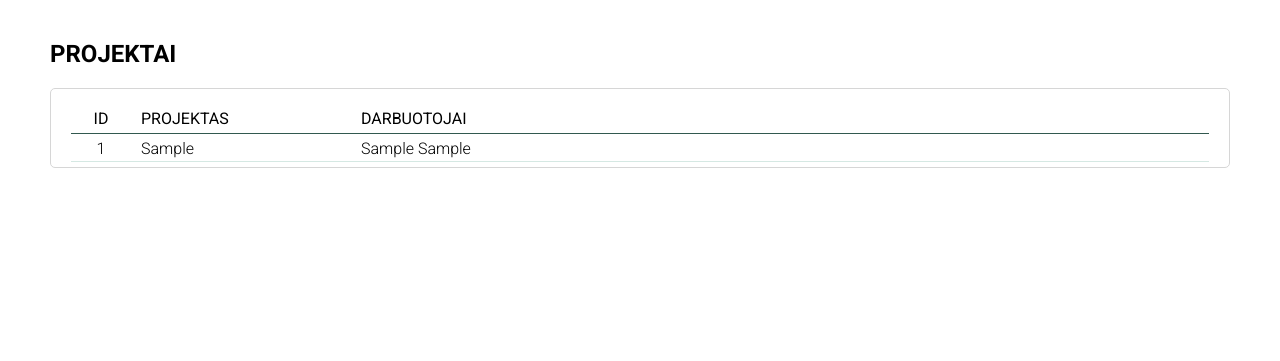
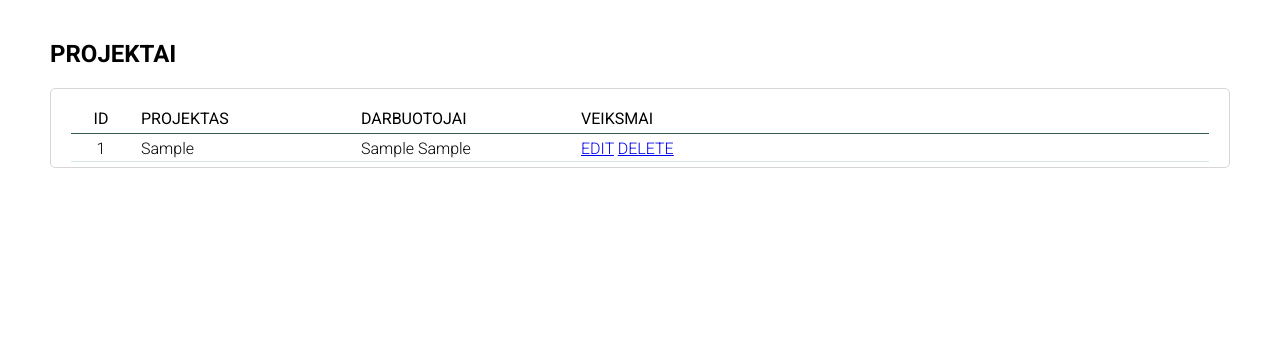
Before and after one commit to gretanorv/BIT_SP2-personalo_valdymo_sistema, a PHP site: page /index.php?path=projektai in a window 1280 px wide. Shown: the part 59-420 px from the top of the page. Run offline with PHP 8.4, Linux system fonts and the light colour scheme; tables that the repository leaves empty or names only in its code hold one stand-in row (values such as "Sample post").

Commit message:
delete btn

```diff
--- a/index.php
+++ b/index.php
@@ -48,8 +48,28 @@
         } else {
             //magic starts here
             $title = 'DARBUOTOJAI';
-            $sql = 'SELECT darbuotojai.id AS id, projekto_pavadinimas,  CONCAT_WS(" ", vardas, pavarde) AS vardas FROM projektai
-            LEFT JOIN darbuotojai ON projektai.id = darbuotojai.projekto_id';
+            $sql = 'SELECT darbuotojai.id, concat_ws(" ", vardas, pavarde) AS vardas, projekto_pavadinimas FROM darbuotojai
+            LEFT JOIN projektai ON projektai.id = darbuotojai.projekto_id';
+
+            //delete magic
+            if (isset($_GET['action']) and $_GET['action'] == 'delete') {
+                print($_GET['path']);
+                if ($_GET['path'] == 'projektai') {
+                    $sql = "DELETE FROM projektai WHERE ID = ?";
+                } else {
+                    $sql = "DELETE FROM darbuotojai WHERE ID = ?";
+                }
+
+                $stmt = $conn->prepare($sql);
+                $stmt->bind_param('i', $_GET['id']);
+                $res = $stmt->execute();
+
+                $stmt->close();
+                mysqli_close($conn);
+
+                header("Location: " . strtok($_SERVER['REQUEST_URI'], '?'));
+                die();
+            }
         }
 
         if ($_GET['path'] == 'darbuotojai') {
@@ -123,6 +143,7 @@
                             <div class='table__col-text table__col-text--head'>PROJEKTAS</div>
                             ")
                         ?>
+                        <div class="table__col-text table__col-text--head">VEIKSMAI</div>
                     </div>
                     <?php while ($row = mysqli_fetch_assoc($res)) { ?>
                         <div class='table__row'>
@@ -134,12 +155,19 @@
                                 :
                                 print("<div class='table__col-text'>{$row['vardas']}</div>
                                 <div class='table__col-text'>{$row['projekto_pavadinimas']}</div>
-                                ")
+                                ");
+
+                            print("<div class='table__col'>
+                            <a href='?action=edit' class='table__col-controls'>EDIT</a>
+                            <a href='?path={$_GET['path']}&action=delete&id={$row['id']}' class='table__col-controls'>DELETE</a>
+                        </div>");
                             ?>
                         </div>
             <?php
                     }
                     print('</div>');
+                } else {
+                    print('<p>Nėra duomenų</p>');
                 }
             }
 
```
